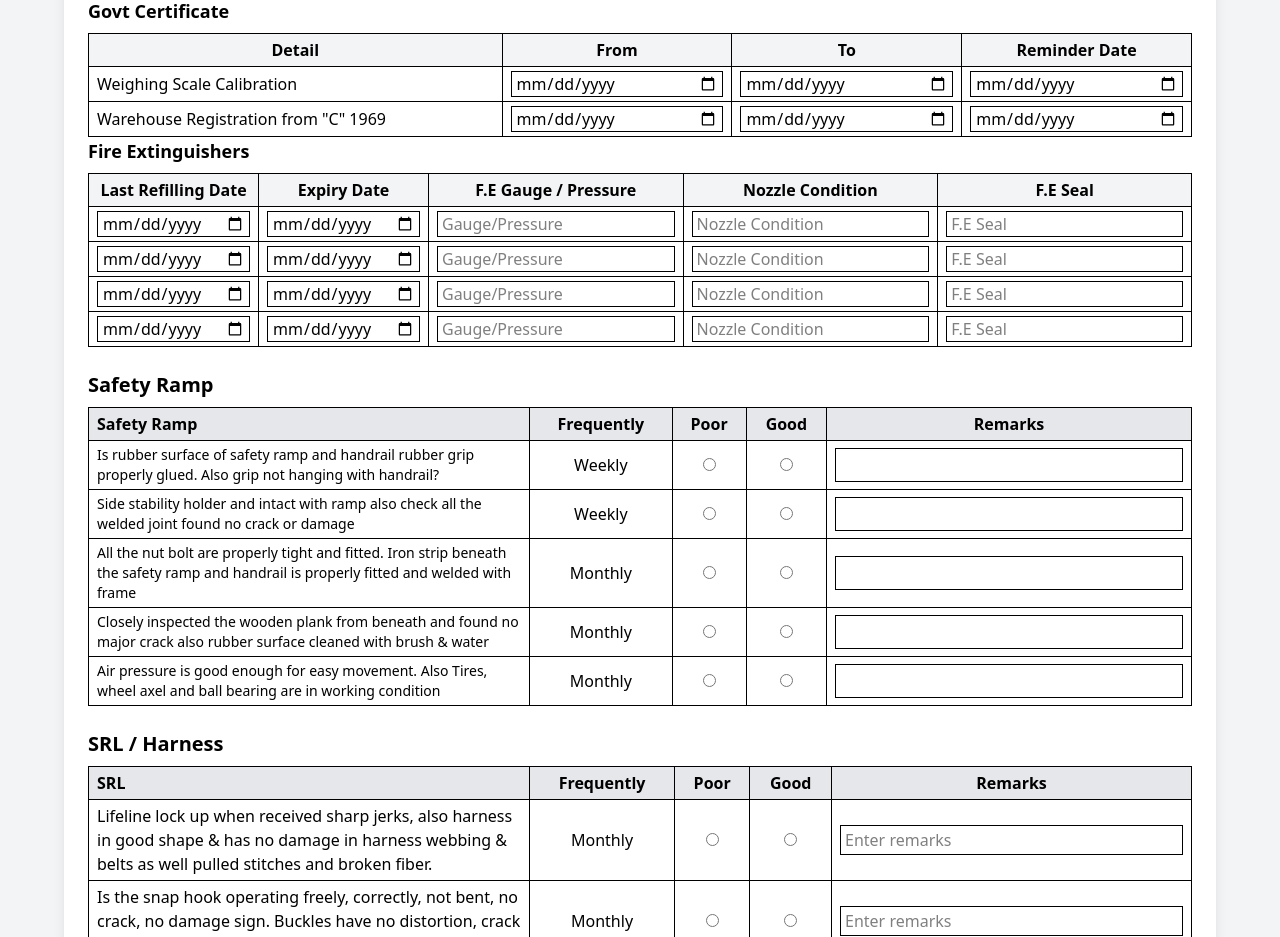
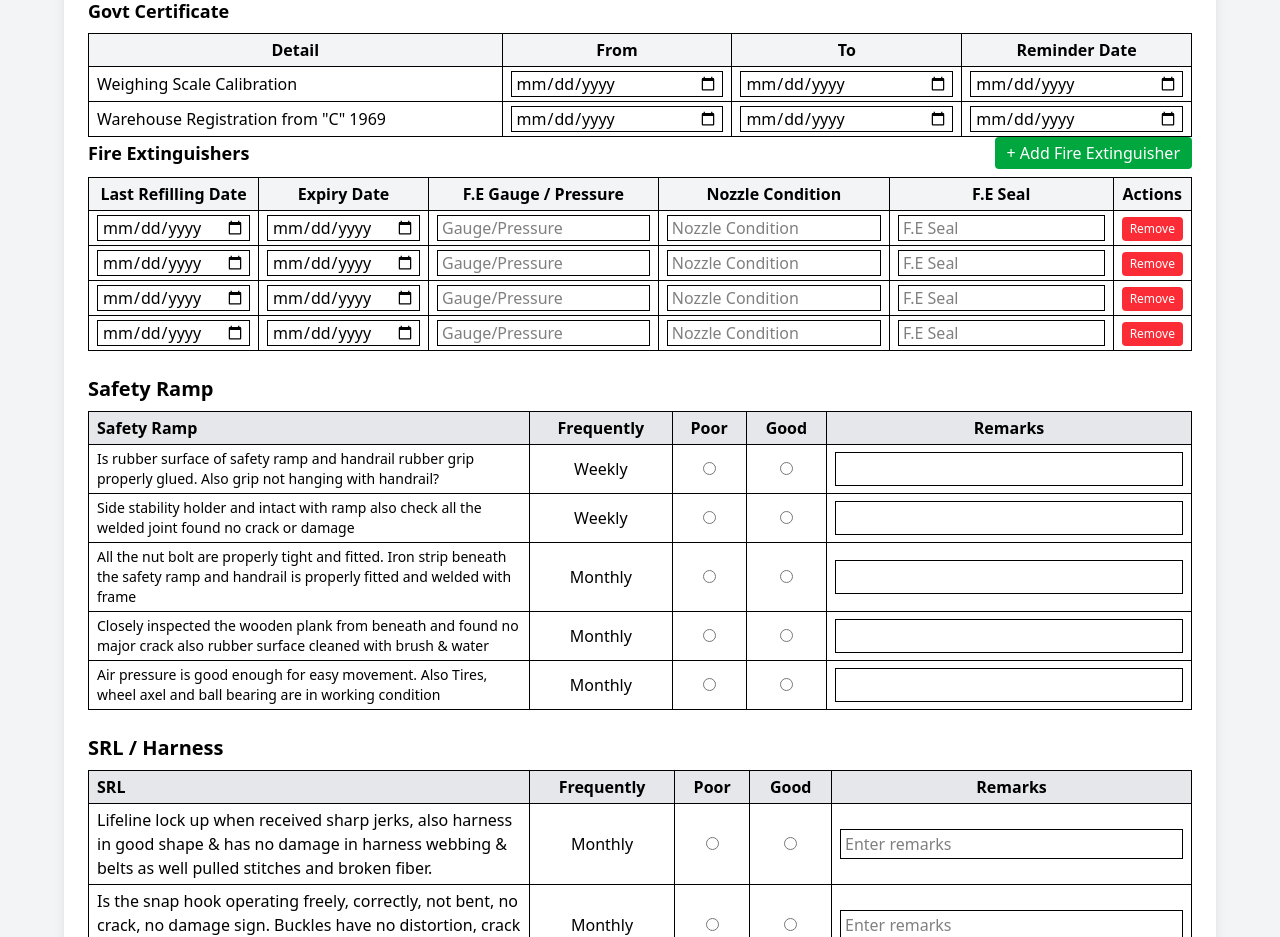
Before and after one commit to HanzlaTariq/engro-ems-frontend, a React (Vite) app: page /weekly-spot-check in a window 1280 px wide. Shown: the part 1600-2537 px from the top of the page. Built offline with nearby package versions, Linux system fonts and the light colour scheme; no server answers; sample sign-in values are in the browser's storage.

Commit message:
spotcheckReport

```diff
--- a/src/pages/QuarterlySpotCheckForm.jsx
+++ b/src/pages/QuarterlySpotCheckForm.jsx
@@ -121,6 +121,19 @@ export default function QuarterlySpotCheckForm() {
     const handleFireExtinguisherChange = (index, key, value) => {
         const updated = [...form.fireExtinguishers];
         updated[index][key] = value;
+        setForm({ ...form, fireExtinguishers: updated });
+    };
+
+    // Add a new fire extinguisher row
+    const addFireExtinguisher = () => {
+        const newExtinguisher = { lastRefill: "", expiry: "", pressure: "", nozzle: "", seal: "" };
+        setForm({ ...form, fireExtinguishers: [...form.fireExtinguishers, newExtinguisher] });
+    };
+
+    // Remove a fire extinguisher row
+    const removeFireExtinguisher = (index) => {
+        if (form.fireExtinguishers.length <= 1) return;
+        const updated = form.fireExtinguishers.filter((_, i) => i !== index);
         setForm({ ...form, fireExtinguishers: updated });
     };
 
@@ -931,7 +944,16 @@ export default function QuarterlySpotCheckForm() {
 
                 {/* Fire Extinguishers */}
                 <div>
-                    <h2 className="text-lg font-semibold mb-2">Fire Extinguishers</h2>
+                    <div className="flex items-center justify-between mb-2">
+                        <h2 className="text-lg font-semibold">Fire Extinguishers</h2>
+                        <button
+                            type="button"
+                            onClick={addFireExtinguisher}
+                            className="bg-green-600 text-white px-3 py-1 rounded hover:bg-green-700"
+                        >
+                            + Add Fire Extinguisher
+                        </button>
+                    </div>
                     <table className="w-full border">
                         <thead>
                             <tr className="bg-gray-100">
@@ -940,6 +962,7 @@ export default function QuarterlySpotCheckForm() {
                                 <th className="border px-2 py-1">F.E Gauge / Pressure</th>
                                 <th className="border px-2 py-1">Nozzle Condition</th>
                                 <th className="border px-2 py-1">F.E Seal</th>
+                                <th className="border px-2 py-1">Action</th>
                             </tr>
                         </thead>
                         <tbody>
@@ -997,6 +1020,17 @@ export default function QuarterlySpotCheckForm() {
                                             }
                                             placeholder="F.E Seal"
                                         />
+                                    </td>
+                                    <td className="border px-2 py-1 text-center">
+                                        {form.fireExtinguishers.length > 1 && (
+                                            <button
+                                                type="button"
+                                                onClick={() => removeFireExtinguisher(i)}
+                                                className="bg-red-500 text-white px-2 py-1 rounded text-xs hover:bg-red-600"
+                                            >
+                                                Remove
+                                            </button>
+                                        )}
                                     </td>
                                 </tr>
                             ))}
--- a/src/pages/WeeklySpotCheckForm.jsx
+++ b/src/pages/WeeklySpotCheckForm.jsx
@@ -123,6 +123,20 @@ export default function WeeklySpotCheckForm() {
         updated[index][key] = value;
         setForm({ ...form, fireExtinguishers: updated });
     };
+
+     // Add a new fire extinguisher row
+    const addFireExtinguisher = () => {
+        const newExtinguisher = { lastRefill: "", expiry: "", pressure: "", nozzle: "", seal: "" };
+        setForm({ ...form, fireExtinguishers: [...form.fireExtinguishers, newExtinguisher] });
+    };
+
+    // Remove a fire extinguisher row
+    const removeFireExtinguisher = (index) => {
+        if (form.fireExtinguishers.length <= 1) return;
+        const updated = form.fireExtinguishers.filter((_, i) => i !== index);
+        setForm({ ...form, fireExtinguishers: updated });
+    };
+
 
     // Helper for safety ramp change
     const handleSafetyRampChange = (index, key, value) => {
@@ -931,7 +945,16 @@ export default function WeeklySpotCheckForm() {
 
                 {/* Fire Extinguishers */}
                 <div>
-                    <h2 className="text-lg font-semibold mb-2">Fire Extinguishers</h2>
+                    <div className="flex items-center justify-between mb-2">
+                        <h2 className="text-lg font-semibold">Fire Extinguishers</h2>
+                        <button
+                            type="button"
+                            onClick={addFireExtinguisher}
+                            className="bg-green-600 text-white px-3 py-1 rounded hover:bg-green-700"
+                        >
+                            + Add Fire Extinguisher
+                        </button>
+                    </div>
                     <table className="w-full border">
                         <thead>
                             <tr className="bg-gray-100">
@@ -940,6 +963,7 @@ export default function WeeklySpotCheckForm() {
                                 <th className="border px-2 py-1">F.E Gauge / Pressure</th>
                                 <th className="border px-2 py-1">Nozzle Condition</th>
                                 <th className="border px-2 py-1">F.E Seal</th>
+                                <th className="border px-2 py-1">Actions</th>
                             </tr>
                         </thead>
                         <tbody>
@@ -997,6 +1021,17 @@ export default function WeeklySpotCheckForm() {
                                             }
                                             placeholder="F.E Seal"
                                         />
+                                    </td>
+                                    <td className="border px-2 py-1 text-center">
+                                        {form.fireExtinguishers.length > 1 && (
+                                            <button
+                                                type="button"
+                                                onClick={() => removeFireExtinguisher(i)}
+                                                className="bg-red-500 text-white px-2 py-1 rounded text-xs hover:bg-red-600"
+                                            >
+                                                Remove
+                                            </button>
+                                        )}
                                     </td>
                                 </tr>
                             ))}
```
